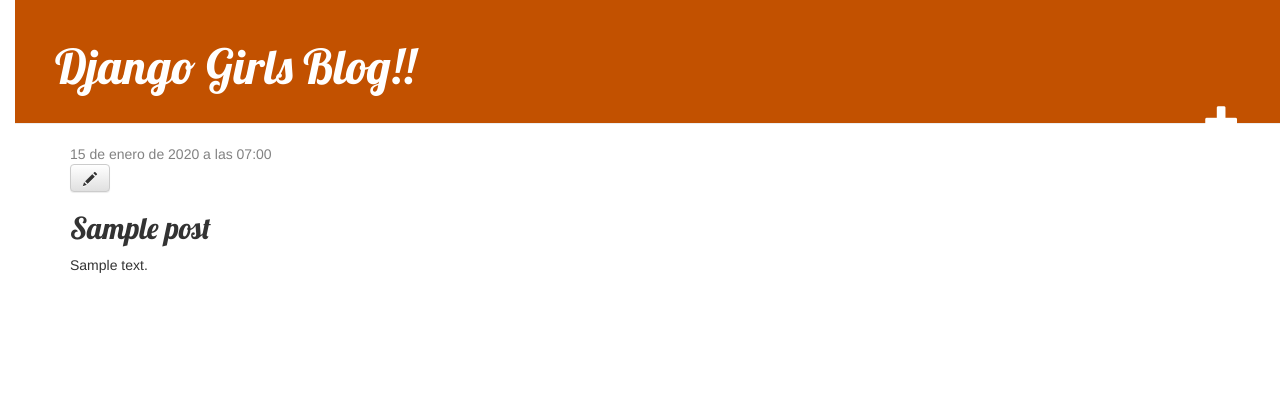
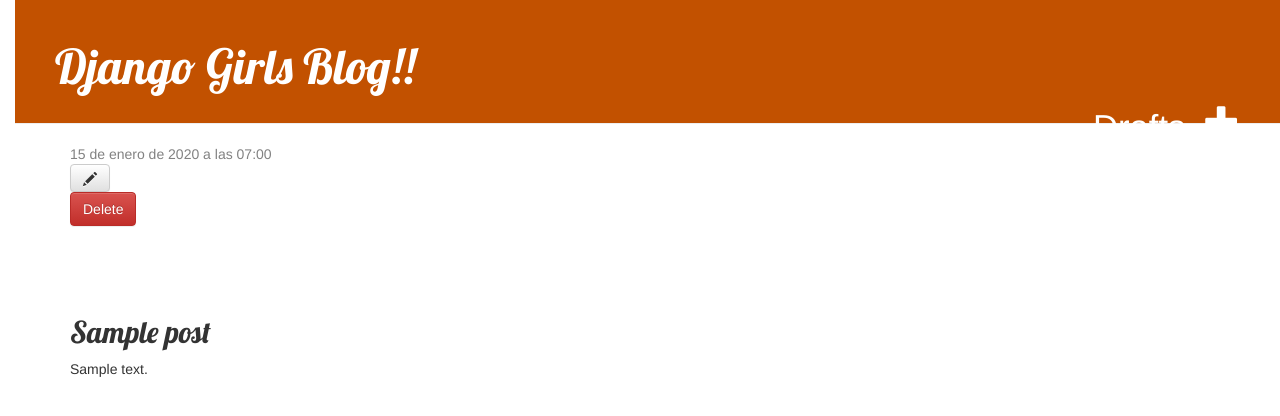
Before and after one commit to gramajovictoria336/my-first-blog, a Django app: page /post/1/ in a window 1280 px wide. Shown: the top 416 px of the page. Run offline with Django 5.2, Linux system fonts and the light colour scheme; a user stored in the database is signed in; tables that the repository leaves empty hold one stand-in row (values such as "Sample post"); some libraries are stand-ins or nearby versions.

Commit message:
correccion

```diff
--- a/blog/templates/blog/base.html
+++ b/blog/templates/blog/base.html
@@ -12,6 +12,7 @@
             <h1><a href="/">Django Girls Blog!!</a></h1>
             {% if user.is_authenticated %}
                 <a href="{% url 'post_new' %}" class="top-menu"><span class="glyphicon glyphicon-plus"></span></a>
+                <a href="{% url 'post_draft_list' %}" class="top-menu">Drafts</span></a>
             {% endif %}
         </div>
         <div class="content container">
--- a/blog/templates/blog/post_detail.html
+++ b/blog/templates/blog/post_detail.html
@@ -3,12 +3,21 @@
 {% block content %}
     <div class="post">
         {% if post.published_date %}
-            <div class="date">
-                {{ post.published_date }}
-            </div>
+    <div class="date">
+        {{ post.published_date }}
+    </div>
+        {% else %}
+    <form method="POST" action="{% url 'post_publish' pk=post.pk %}" class="post-form">{% csrf_token %}
+        <button type="submit" class="post btn btn-secondary" name="publish">Publish</button>
+    </form>
         {% endif %}
         {% if user.is_authenticated %}
             <a class="btn btn-default" href="{% url 'post_edit' pk=post.pk %}"><span class="glyphicon glyphicon-pencil"></span></a>
+            <form method="POST" action="{% url 'post_remove' pk=post.pk %}" class="post-form">{% csrf_token %}
+                <button type="submit" class="post btn btn-danger" name="delete">
+                Delete
+                </button>
+            </form>
         {% endif %}
         <h2>{{ post.title }}</h2>
         <p>{{ post.text|linebreaksbr }}</p>
--- a/blog/urls.py
+++ b/blog/urls.py
@@ -6,4 +6,7 @@ urlpatterns = [
     path('post/<int:pk>/', views.post_detail, name='post_detail'),
     path('post/new', views.post_new, name='post_new'),
     path('post/<int:pk>/edit/', views.post_edit, name='post_edit'),
+    path('drafts/', views.post_draft_list, name='post_draft_list'),
+    path('post/<int:pk>/publish/', views.post_publish, name='post_publish'),
+    path('post/<int:pk>/remove/', views.post_remove, name='post_remove'),
 ]
--- a/blog/views.py
+++ b/blog/views.py
@@ -8,21 +8,23 @@ from django.shortcuts import redirect
 def post_list(request):
     posts = Post.objects.filter(published_date__lte=timezone.now()).order_by('published_date')
     return render(request, 'blog/post_list.html', {'posts' : posts})
+
 def post_detail(request, pk):
     post = get_object_or_404(Post, pk=pk)
     return render(request, 'blog/post_detail.html', {'post': post})
+
 def post_new(request):
     if request.method == "POST":
         form = PostForm(request.POST)
         if form.is_valid():
             post = form.save(commit=False)
             post.author = request.user
-            post.published_date = timezone.now()
             post.save()
             return redirect('post_detail', pk=post.pk)
     else:
         form = PostForm()
     return render(request, 'blog/post_edit.html', {'form': form})
+
 def post_edit(request, pk):
     post = get_object_or_404(Post, pk=pk)
     if request.method == "POST":
@@ -30,9 +32,24 @@ def post_edit(request, pk):
         if form.is_valid():
             post = form.save(commit=False)
             post.author = request.user
-            post.published_date = timezone.now()
             post.save()
             return redirect('post_detail', pk=post.pk)
     else:
         form = PostForm(instance=post)
     return render(request, 'blog/post_edit.html', {'form': form})
+
+def post_draft_list(request):
+    posts = Post.objects.filter(published_date__isnull=True).order_by('created_date')
+    return render(request, 'blog/post_draft_list.html', {'posts': posts})
+
+def post_publish(request, pk):
+    post = get_object_or_404(Post, pk=pk)
+    if request.method=='POST':
+        post.publish()
+    return redirect('post_detail', pk=pk)
+
+def post_remove(request, pk):
+    post = get_object_or_404(Post, pk=pk)
+    if request.method=='POST':
+        post.delete()
+    return redirect('post_list')
```
Also changed, not shown: blog/templates/blog/post_draft_list.html (added, +11 -0 lines).
